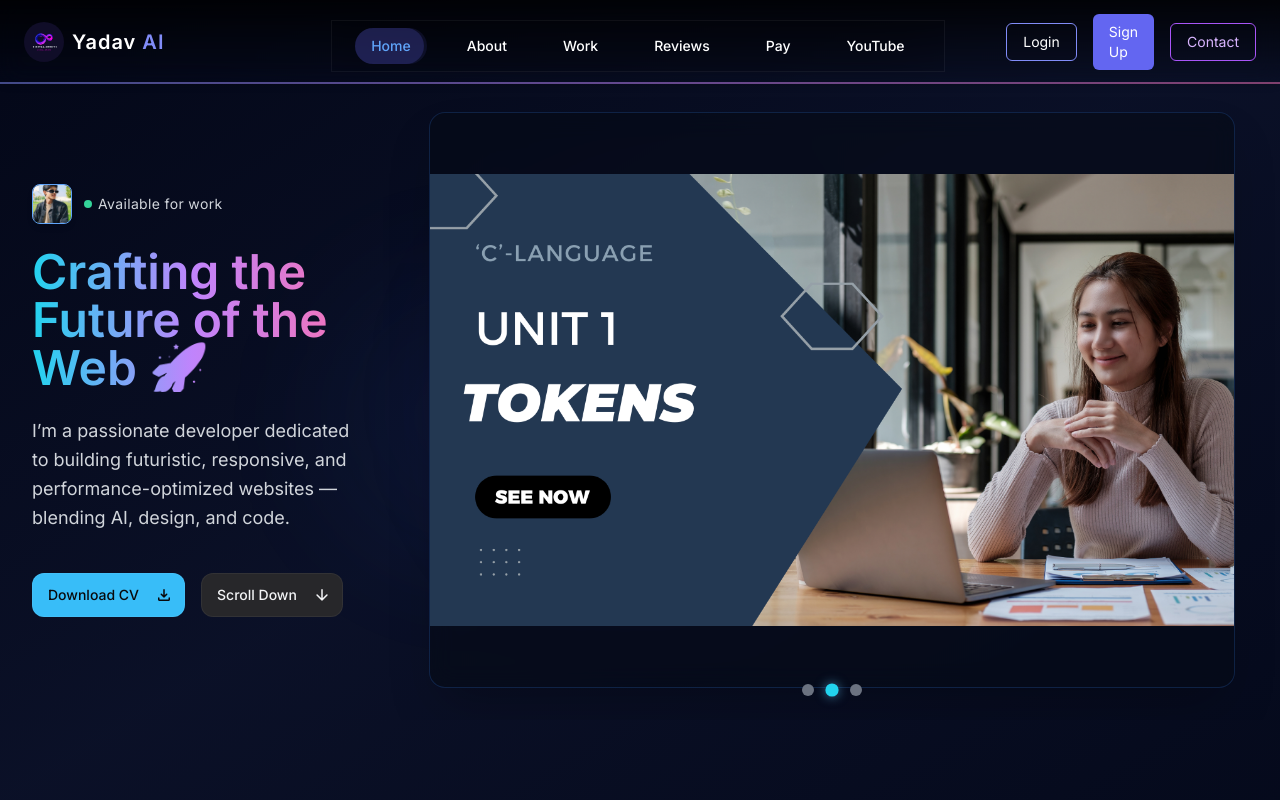
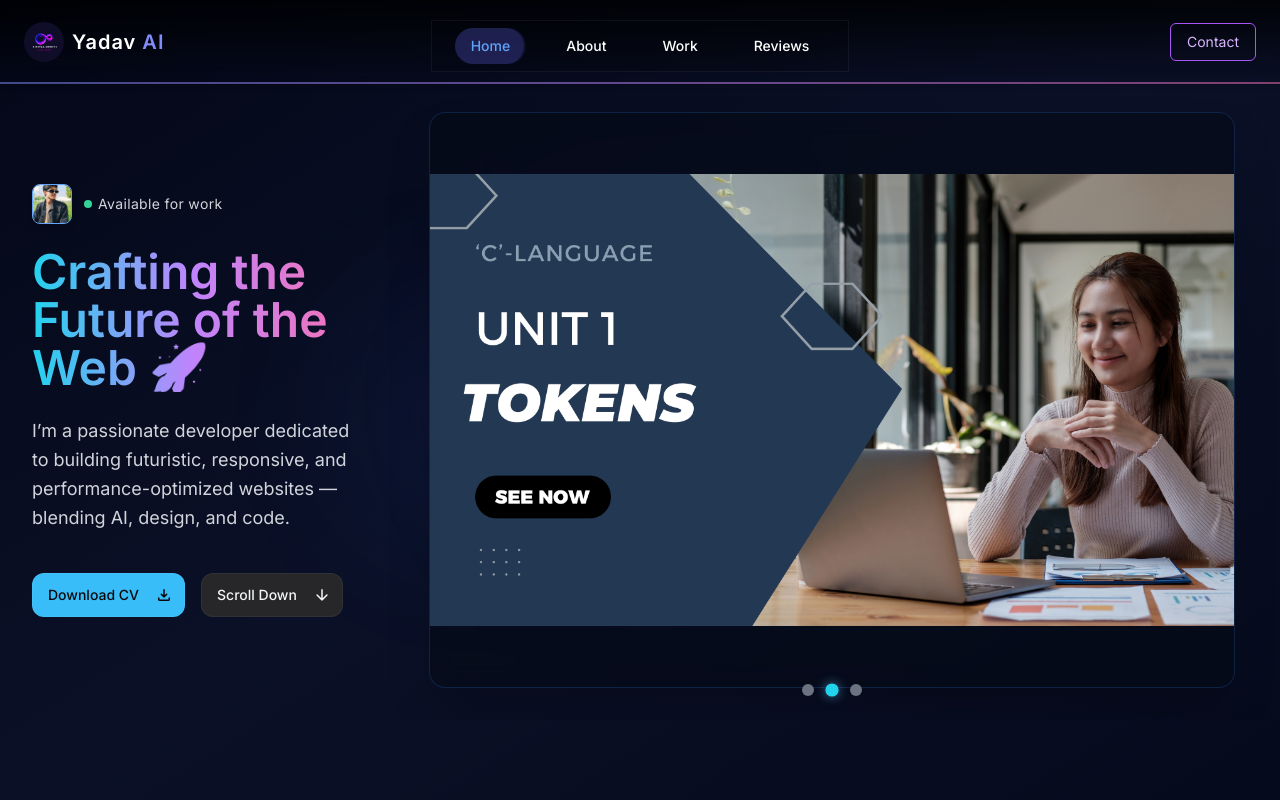
Before and after one commit to yadavrohit0109/myprotofolio, a React (Vite) app in the folder fronted/: page / in a window 1280 px wide. Shown: the top 800 px of the page. Built offline with nearby package versions, Linux system fonts and the light colour scheme.

Commit message:
Fix change some data navbar, image path and other

```diff
--- a/fronted/src/components/Header.jsx
+++ b/fronted/src/components/Header.jsx
@@ -39,12 +39,12 @@
 
         {/* Right side - Actions */}
         <div className="hidden md:flex gap-4 justify-end items-center">
-         <a href="/login" className="text-sm px-4 py-2 border border-indigo-400 text-white rounded-md hover:bg-indigo-600">
+         {/* <a href="/login" className="text-sm px-4 py-2 border border-indigo-400 text-white rounded-md hover:bg-indigo-600">
   Login
 </a>
 <a href="/signup" className="text-sm px-4 py-2 bg-indigo-500 text-white rounded-md hover:bg-indigo-600">
   Sign Up
-</a>
+</a> */}
 
           <a
             href="#contact"
--- a/fronted/src/components/Navbar.jsx
+++ b/fronted/src/components/Navbar.jsx
@@ -41,8 +41,8 @@
     { label: 'Work', link: '#work' },
     { label: 'Reviews', link: '#reviews' },
     { label: 'Contact', link: '#contact', className: 'md:hidden' },
-    { label: 'Pay', link: '#payment' }, // ✅ Page navigation
-    { label: 'YouTube', link: '#YouTubePage' }
+    //{ label: 'Pay', link: '#payment' }, // ✅ Page navigation
+    //{ label: 'YouTube', link: '#YouTubePage' }
   ];
 
   return (
```
